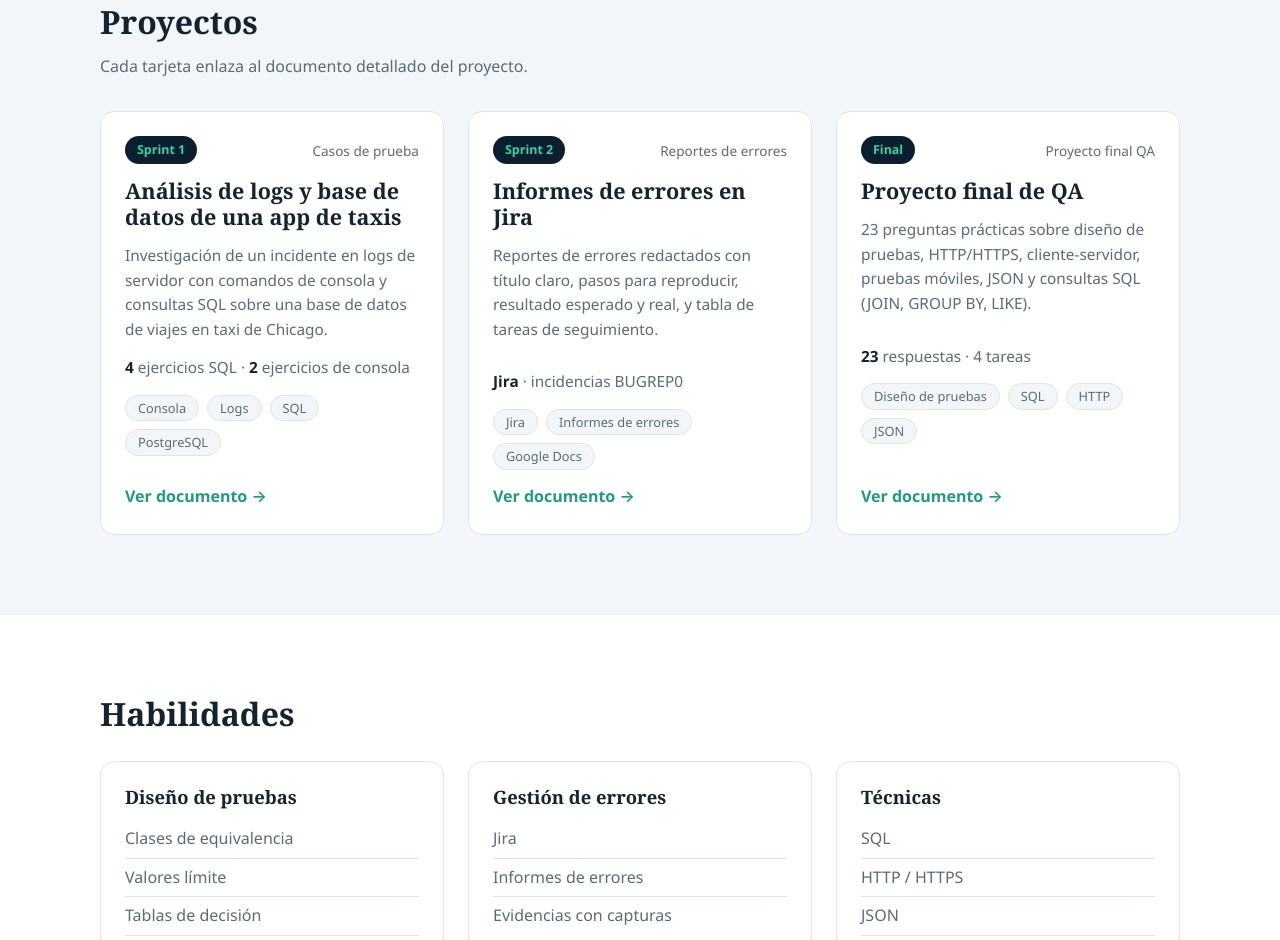
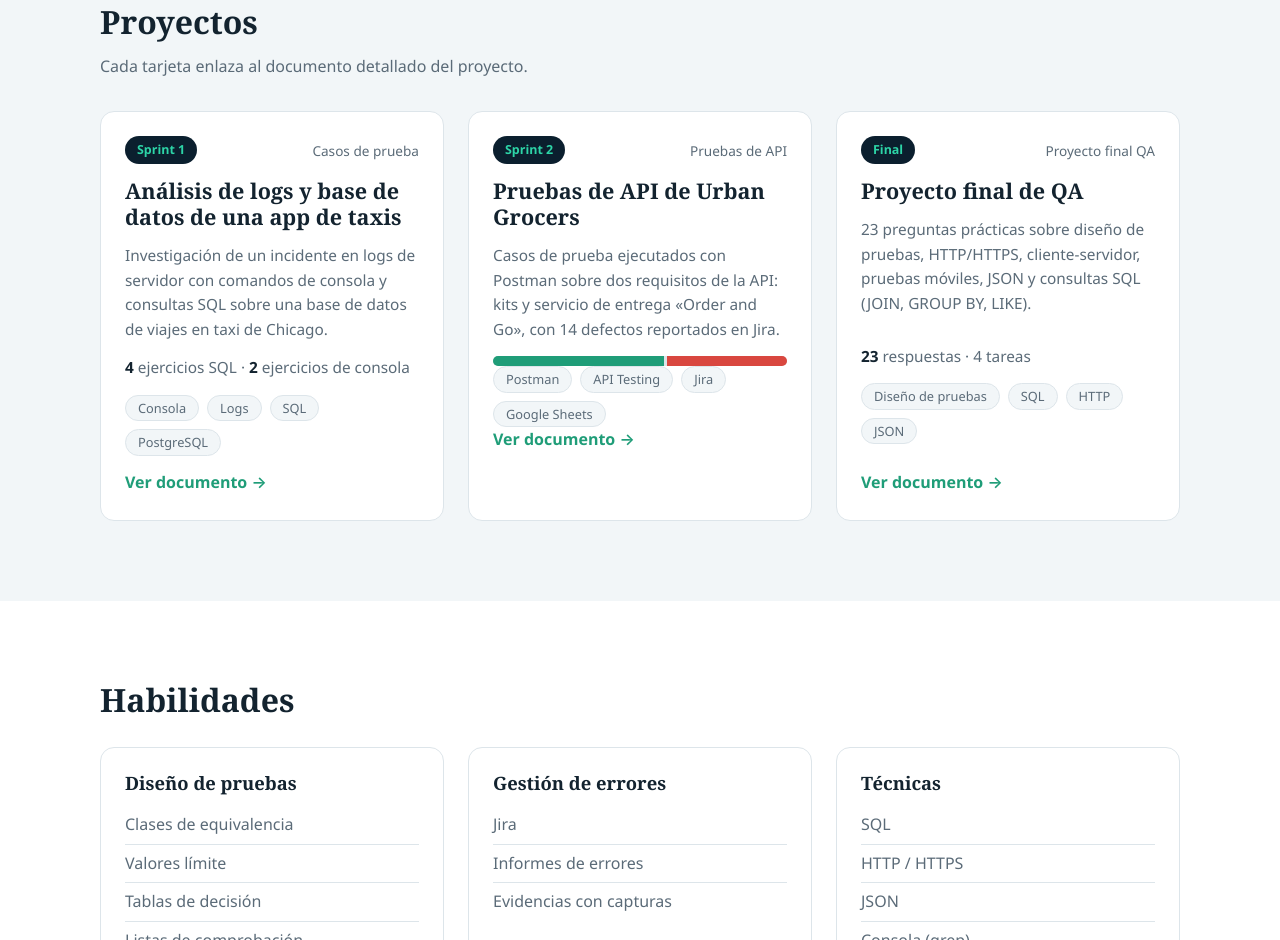
Before and after one commit to JorgePVDV/JorgeQA, a plain HTML site: page index.html in a window 1280 px wide. Shown: the part 1010-1950 px from the top of the page. Drawn offline with Linux system fonts and the light colour scheme.

Commit message:
Update index.html

```diff
--- a/index.html
+++ b/index.html
@@ -86,13 +86,17 @@
             <a class="link" href="https://github.com/JorgePVDV/JorgePVDV#user-content-proyecto-uno" target="_blank" rel="noopener">Ver documento →</a>
           </article>
 
-          <!-- Proyecto 2 -->
+          <!-- Proyecto: Urban Grocers API -->
           <article class="card">
-            <div class="card-top"><span class="badge">Sprint 2</span><span class="kind">Reportes de errores</span></div>
-            <h3>Informes de errores en Jira</h3>
-            <p>Reportes de errores redactados con título claro, pasos para reproducir, resultado esperado y real, y tabla de tareas de seguimiento.</p>
-            <p class="metric"><b>Jira</b> · incidencias BUGREP0</p>
-            <ul class="tags"><li>Jira</li><li>Informes de errores</li><li>Google Docs</li></ul>
+            <div class="card-top"><span class="badge">Sprint 2</span><span class="kind">Pruebas de API</span></div>
+            <h3>Pruebas de API de Urban Grocers</h3>
+            <p>Casos de prueba ejecutados con Postman sobre dos requisitos de la API: kits y servicio de entrega «Order and Go», con 14 defectos reportados en Jira.</p>
+            <div class="results">
+            <div class="bar" role="img" aria-label="20 aprobados y 14 fallidos">
+            <span class="pass" style="width:58.8%"></span>
+            <span class="fail" style="width:41.2%"></span>
+            </div>
+            <ul class="tags"><li>Postman</li><li>API Testing</li><li>Jira</li><li>Google Sheets</li></ul>
             <a class="link" href="https://github.com/JorgePVDV/JorgePVDV#user-content-proyecto-dos" target="_blank" rel="noopener">Ver documento →</a>
           </article>
 
```
